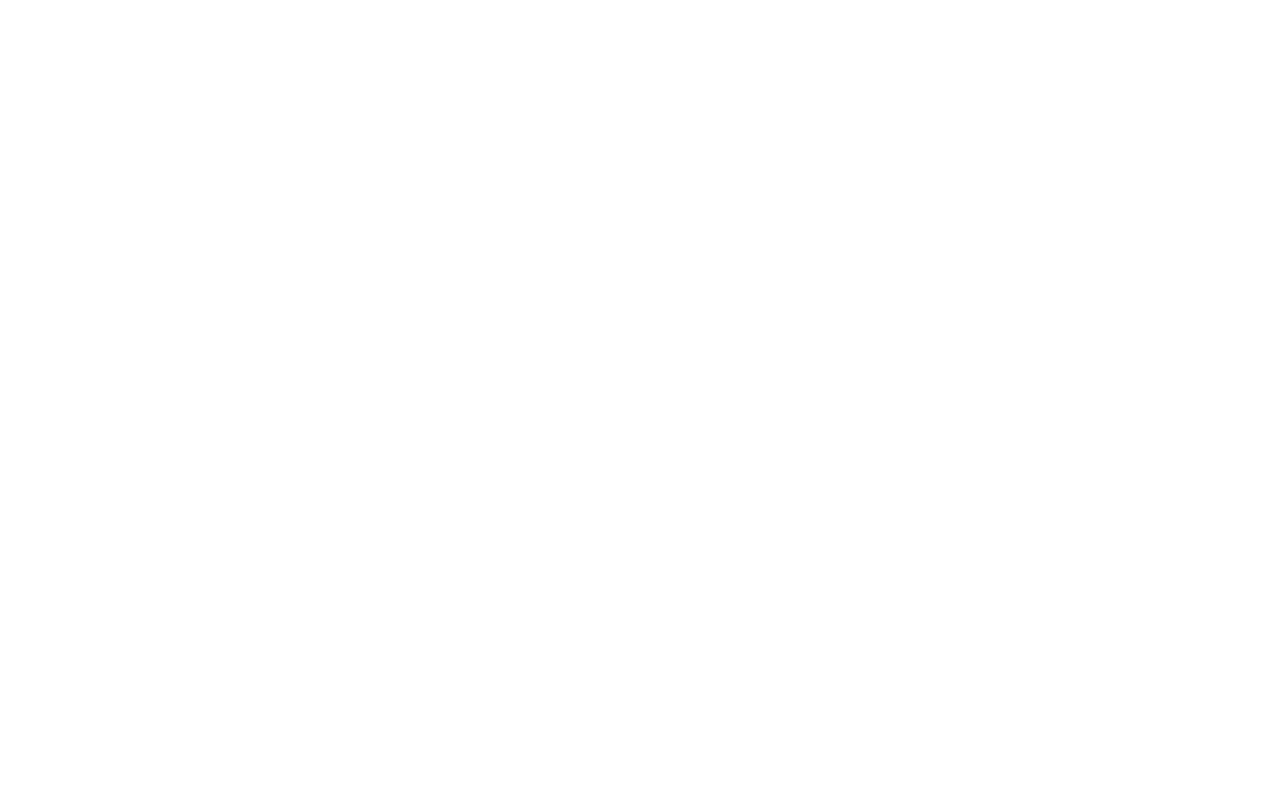
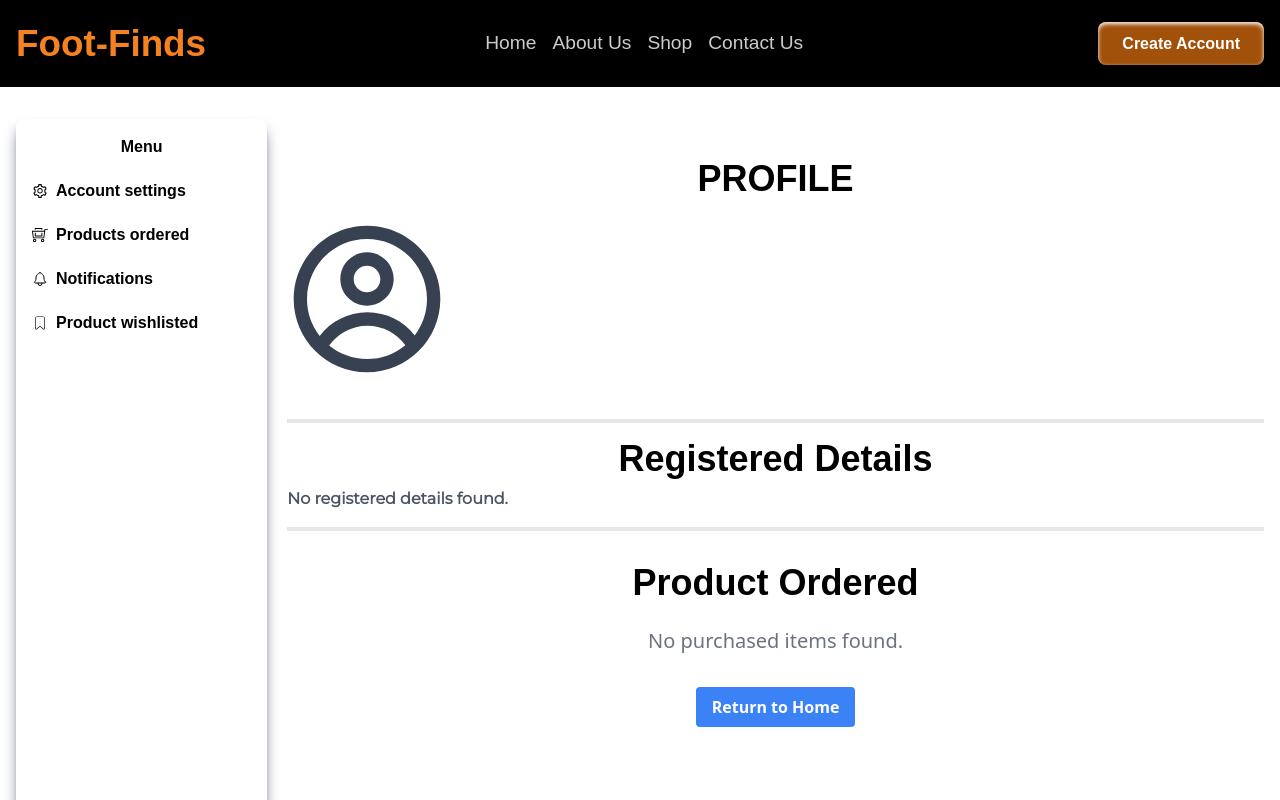
Before and after one commit to TaiwoSoftware/footfind, a React (Vite) app: page /profile in a window 1280 px wide. Before the commit this address had no page. Shown: the top 800 px of the page. Built offline with nearby package versions, Linux system fonts and the light colour scheme; a web font is replaced by a local one.

Commit message:
still developing the users profile page

```diff
--- a/src/App.tsx
+++ b/src/App.tsx
@@ -11,6 +11,7 @@
 import { useState } from "react";
 import { ProductProps } from "./components/Shop/ProductInterface";
 import { Cart } from "./components/Shop/Cart";
+import Profile from "./components/Auth/Profile";
 
 function App() {
   const [cart, setCart] = useState<ProductProps[]>([]);
@@ -50,6 +51,7 @@
           path="/shop/:index"
           element={<ProductDetails addToCart={addToCart} />}
         />
+        <Route path="/profile" element={<Profile />} />
       </Routes>
     </div>
   );
--- /dev/null
+++ b/src/components/Auth/ProductOrdered.tsx
@@ -0,0 +1,79 @@
+import { Link } from "react-router-dom";
+import { useEffect, useState } from "react";
+import { motion } from "framer-motion";
+interface Product {
+  productName: string;
+  productImage: string;
+  ammountOfProduct: number | string;
+}
+
+export const ProductOrdered: React.FC = () => {
+  const [products, setProducts] = useState<Product[]>([]);
+
+  useEffect(() => {
+    const storedData = localStorage.getItem("purchasedItems");
+    if (storedData) {
+      try {
+        const parsedData: Product[] = JSON.parse(storedData);
+        setProducts(parsedData);
+      } catch (error) {
+        console.error("Error parsing localStorage data", error);
+      }
+    }
+  }, []);
+
+  return (
+    <div className="p-4">
+      <h1 className="text-center text-black text-4xl font-bold font-customNunito mb-6">
+        Product Ordered
+      </h1>
+      {products.length > 0 ? (
+        <div className="grid grid-cols-1 sm:grid-cols-2 md:grid-cols-3 gap-6">
+          {products.map((product, index) => (
+            <motion.div
+              key={index}
+              className="p-4 border rounded-lg shadow-md bg-white"
+              initial={{ opacity: 0, y: 50 }}
+              whileInView={{ opacity: 1, y: 0 }}
+              transition={{ duration: 0.5, delay: 0.2 }}
+              viewport={{ once: true }}
+            >
+              <h2 className="text-xl font-bold font-customNunito mb-2">
+                {product.productName || "N/A"}
+              </h2>
+              <div className="w-full h-32 bg-gray-200 flex items-center justify-center overflow-hidden mb-4">
+                {product.productImage ? (
+                  <img
+                    src={product.productImage}
+                    alt={product.productName}
+                    className="w-full h-full object-contain"
+                  />
+                ) : (
+                  <p className="text-gray-500 text-sm">No image available</p>
+                )}
+              </div>
+              <h2 className="text-lg font-bold font-customNunito text-gray-700">
+                Total: ${product.ammountOfProduct || "N/A"}
+              </h2>
+            </motion.div>
+          ))}
+        </div>
+      ) : (
+        <p className="text-center text-gray-500 text-xl mt-6">
+          No purchased items found.
+        </p>
+      )}
+      <div className="text-center mt-8">
+        <Link to="/">
+          <motion.button
+            className="bg-blue-500 hover:bg-blue-700 text-white font-bold py-2 px-4 rounded"
+            whileHover={{ scale: 1.05 }}
+            whileTap={{ scale: 0.95 }}
+          >
+            Return to Home
+          </motion.button>
+        </Link>
+      </div>
+    </div>
+  );
+};
--- /dev/null
+++ b/src/components/Auth/Profile.tsx
@@ -0,0 +1,97 @@
+import { NavContainer } from "../NavContainer";
+import { SidebarMenu } from "./SidebarMenu";
+import { AiOutlineSetting } from "react-icons/ai";
+import { TfiShoppingCartFull } from "react-icons/tfi";
+import { IoNotificationsOutline } from "react-icons/io5";
+import { CiBookmark } from "react-icons/ci";
+import { CgProfile } from "react-icons/cg";
+import { ProfileDetails } from "./ProfileDetails";
+import { ProductOrdered } from "./ProductOrdered";
+import { motion } from "framer-motion";
+
+const Profile: React.FC = () => {
+  return (
+    <div>
+      <div className="bg-black">
+        <NavContainer />
+      </div>
+      <div className="flex px-4 py-8 gap-5">
+        {/* Sidebar */}
+        <motion.div
+          className="w-1/4 bg-white shadow-lg shadow-gray-500 h-screen rounded-lg p-4 text-center"
+          initial={{ x: -100, opacity: 0 }}
+          animate={{ x: 0, opacity: 1 }}
+          transition={{ duration: 0.6, ease: "easeOut" }}
+        >
+          <motion.h1
+            className="font-bold font-customNunito"
+            initial={{ opacity: 0 }}
+            animate={{ opacity: 1 }}
+            transition={{ duration: 0.6, delay: 0.2 }}
+          >
+            Menu
+          </motion.h1>
+          {[
+            { icon: <AiOutlineSetting />, title: "Account settings" },
+            { icon: <TfiShoppingCartFull />, title: "Products ordered" },
+            { icon: <IoNotificationsOutline />, title: "Notifications" },
+            { icon: <CiBookmark />, title: "Product wishlisted" },
+          ].map((menu, index) => (
+            <motion.div
+              key={index}
+              whileHover={{ scale: 1.1 }}
+              whileTap={{ scale: 0.9 }}
+              transition={{ type: "spring", stiffness: 300 }}
+            >
+              <SidebarMenu icon={menu.icon} menuTitle={menu.title} />
+            </motion.div>
+          ))}
+        </motion.div>
+
+        {/* Profile Section */}
+        <motion.div
+          className="mt-10 text-center w-full"
+          initial={{ opacity: 0, scale: 0.8 }}
+          animate={{ opacity: 1, scale: 1 }}
+          transition={{ duration: 0.6, ease: "easeOut" }}
+        >
+          <motion.h1
+            className="text-center text-black text-4xl font-bold font-customNunito"
+            initial={{ y: -50, opacity: 0 }}
+            animate={{ y: 0, opacity: 1 }}
+            transition={{ duration: 0.5, ease: "easeOut" }}
+          >
+            PROFILE
+          </motion.h1>
+          <motion.div
+            className="mx-auto mt-5"
+            initial={{ scale: 0 }}
+            animate={{ scale: 1 }}
+            transition={{ duration: 0.5, delay: 0.2 }}
+          >
+            <CgProfile className="text-[10rem] text-gray-700" />
+          </motion.div>
+
+          <motion.div
+            className="text-left mt-10"
+            initial={{ opacity: 0 }}
+            animate={{ opacity: 1 }}
+            transition={{ duration: 0.8, delay: 0.4 }}
+          >
+            <ProfileDetails />
+            <motion.hr
+              className="mt-4 mb-4 border-2"
+              initial={{ scaleX: 0 }}
+              animate={{ scaleX: 1 }}
+              transition={{ duration: 0.6, ease: "easeOut" }}
+              style={{ transformOrigin: "left" }}
+            />
+            <ProductOrdered />
+          </motion.div>
+        </motion.div>
+      </div>
+    </div>
+  );
+};
+
+export default Profile;
--- /dev/null
+++ b/src/components/Auth/ProfileDetails.tsx
@@ -0,0 +1,46 @@
+import React, { useEffect, useState } from "react";
+
+interface UserDetails {
+  fullName: string;
+  email: string;
+  address: string;
+  phoneNumber: string;
+}
+
+export const ProfileDetails: React.FC = () => {
+  const [userDetails, setUserDetails] = useState<UserDetails | null>(null);
+
+  useEffect(() => {
+    // Fetch user details from localStorage
+    const storedData = localStorage.getItem("formData");
+    if (storedData) {
+      setUserDetails(JSON.parse(storedData));
+    }
+  }, []);
+
+  return (
+    <div>
+      <hr className="mt-4 mb-4 border-2" />
+      <h1 className="text-center text-black text-4xl font-bold font-customNunito">
+        Registered Details
+      </h1>
+      {userDetails ? (
+        <>
+          <p className="text-base mt-2 font-bold font-customMonserrat">
+            Username: {userDetails.fullName}
+          </p>
+          <p className="text-base mt-2 font-bold font-customMonserrat">
+            Email: {userDetails.email}
+          </p>
+          <p className="text-base mt-2 font-bold font-customMonserrat">
+            Phone number: {userDetails.phoneNumber}
+          </p>
+        </>
+      ) : (
+        <p className="text-base mt-2 font-bold font-customMonserrat text-gray-600">
+          No registered details found.
+        </p>
+      )}
+    </div>
+  );
+};
--- /dev/null
+++ b/src/components/Auth/SidebarMenu.tsx
@@ -0,0 +1,12 @@
+interface MenuProp {
+  icon: React.ReactNode;
+  menuTitle: string;
+}
+export const SidebarMenu: React.FC<MenuProp> = ({ icon, menuTitle }) => {
+  return (
+    <div className="flex gap-2 items-center mt-5 cursor-pointer">
+      <div>{icon}</div>
+      <h1 className="font-bold font-customNunito">{menuTitle}</h1>
+    </div>
+  );
+};
--- a/src/components/Shop/Cart.tsx
+++ b/src/components/Shop/Cart.tsx
@@ -62,6 +62,21 @@
       );
   };
 
+  const saveToLocalStorage = (productName: string, productImage: string, ammountOfProduct: number) => {
+    // Retrieve existing purchased items from localStorage
+    const existingPurchases = JSON.parse(localStorage.getItem("purchasedItems") || "[]");
+
+    // Add the new item to the purchases array
+    const updatedPurchases = [
+      ...existingPurchases,
+      { productName, productImage,ammountOfProduct },
+    ];
+
+    // Save the updated purchases array to localStorage
+    localStorage.setItem("purchasedItems", JSON.stringify(updatedPurchases));
+    console.log("Item saved to localStorage:", { productName, productImage, ammountOfProduct });
+  };
+
   return (
     <div className="container mx-auto p-4">
       <h1 className="text-2xl font-bold text-center mb-6">Cart Items</h1>
@@ -104,6 +119,7 @@
                     onSubmit={() => {
                       handlePurchase(idx);
                       sendOrderEmail(item.nameOfProduct, item.productImage);
+                      saveToLocalStorage(item.nameOfProduct, item.productImage, item.ammountOfProduct);
                     }}
                   />
                 )}
--- a/src/components/Shop/Shop.tsx
+++ b/src/components/Shop/Shop.tsx
@@ -66,7 +66,7 @@
               <button className="bg-logo-orange rounded-r-lg p-[5px]">
                 <BiSearch className="text-2xl text-white " />
               </button>
-              <Link to={"/login"}>
+              <Link to={"/profile"}>
                 <p className="ml- text-2xl cursor-pointer">{shortName}</p>
               </Link>
             </div>
```
